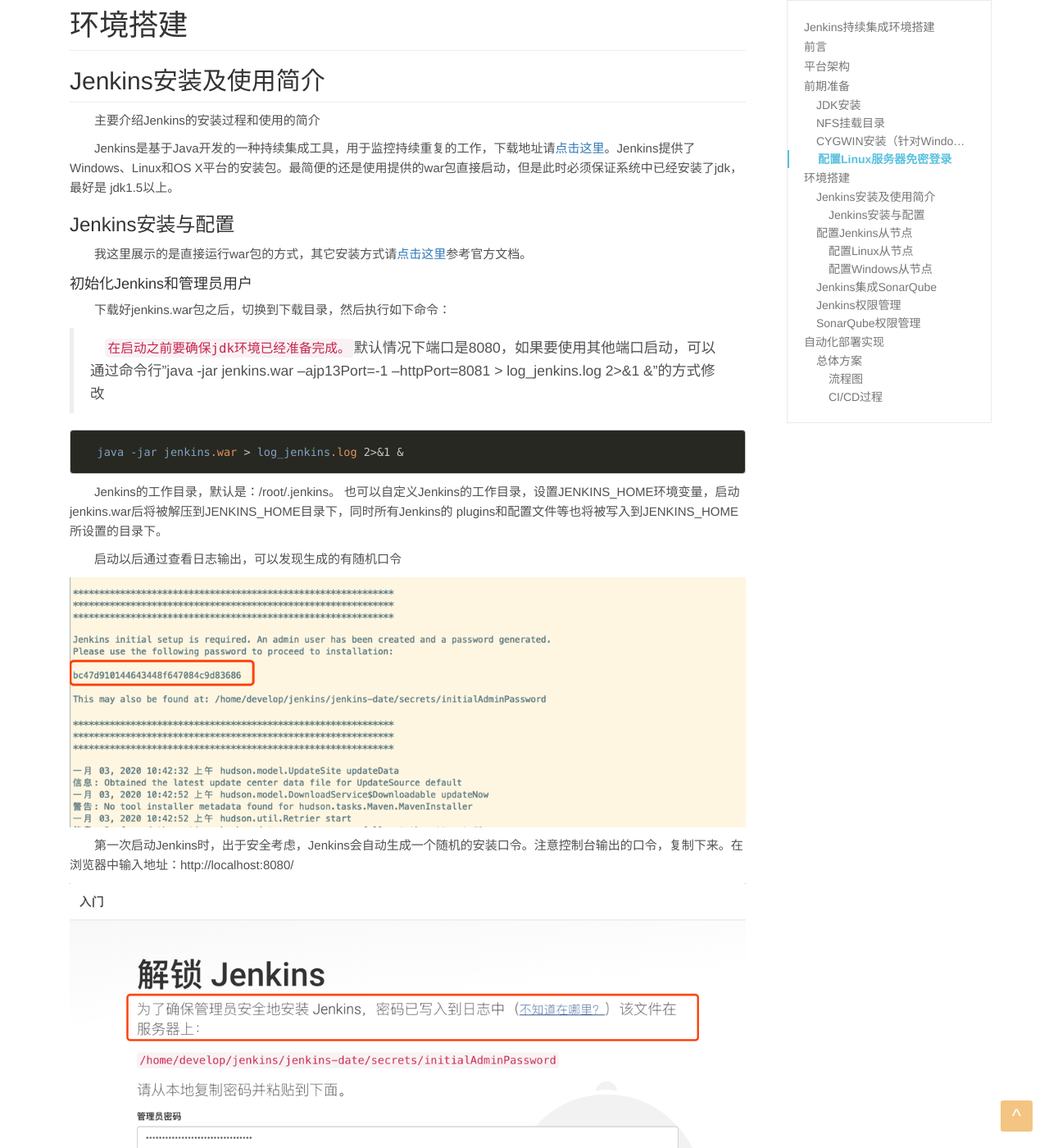
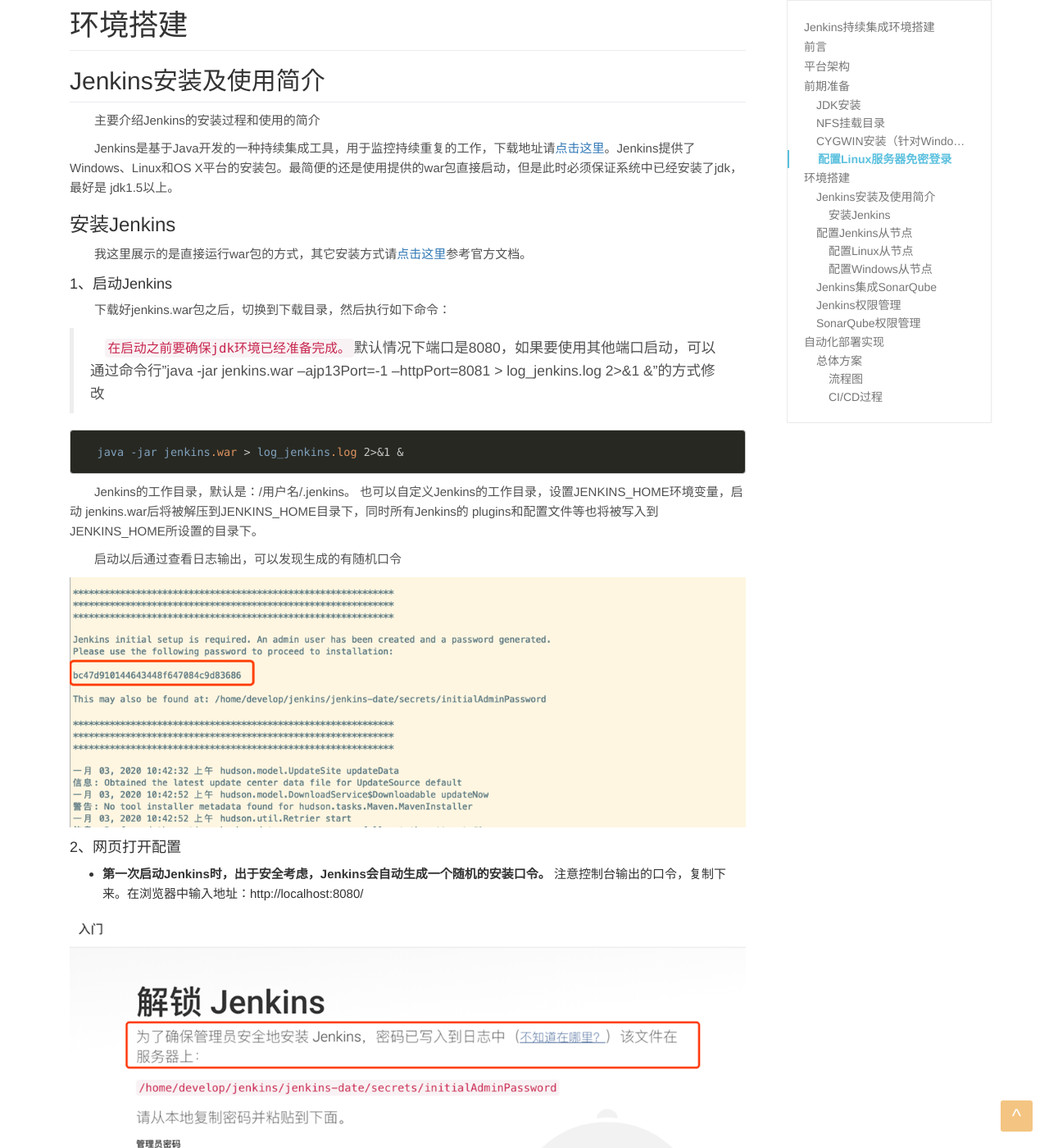
Before and after one commit to howdypl/howdypl.github.io, a Jekyll site: the page built from _posts/2020-01-02-jenkins-summary.md, in a window 1280 px wide and 1400 px high, scrolled down 1731 px. Shown: the whole window at 82% size. Built offline with Jekyll 4.4.1, drawn with Linux system fonts in a browser that asks for light colours; some of the changed text lies outside the part shown.

Commit message:
Jenkins持续集成环境搭建初稿202001031132

````diff
--- a/_posts/2020-01-02-jenkins-summary.md
+++ b/_posts/2020-01-02-jenkins-summary.md
@@ -51,10 +51,10 @@ tags: [Jenkins]
 
 &emsp;&emsp;Jenkins是基于Java开发的一种持续集成工具，用于监控持续重复的工作，下载地址请[点击这里](https://jenkins.io/zh/download/ "Jenkins下载地址")。Jenkins提供了Windows、Linux和OS X平台的安装包。最简便的还是使用提供的war包直接启动，但是此时必须保证系统中已经安装了jdk，最好是 jdk1.5以上。
 
-### Jenkins安装与配置
+### 安装Jenkins
 &emsp;&emsp;我这里展示的是直接运行war包的方式，其它安装方式请[点击这里](https://jenkins.io/zh/doc/book/getting-started/ "官方参考文档")参考官方文档。
 
-#### 初始化Jenkins和管理员用户
+#### 1、启动Jenkins
 &emsp;&emsp;下载好jenkins.war包之后，切换到下载目录，然后执行如下命令：
 
 >&emsp;`在启动之前要确保jdk环境已经准备完成。`默认情况下端口是8080，如果要使用其他端口启动，可以通过命令行"java -jar jenkins.war --ajp13Port=-1 --httpPort=8081 > log_jenkins.log 2>&1 &"的方式修改
@@ -62,16 +62,25 @@ tags: [Jenkins]
 ```
   java -jar jenkins.war > log_jenkins.log 2>&1 &
 ```
-&emsp;&emsp;Jenkins的工作目录，默认是：/root/.jenkins。
+&emsp;&emsp;Jenkins的工作目录，默认是：/用户名/.jenkins。
 也可以自定义Jenkins的工作目录，设置JENKINS_HOME环境变量，启动 jenkins.war后将被解压到JENKINS_HOME目录下，同时所有Jenkins的 plugins和配置文件等也将被写入到JENKINS_HOME所设置的目录下。
 
 &emsp;&emsp;启动以后通过查看日志输出，可以发现生成的有随机口令
 
 ![随机口令](https://howdypl.github.io/img/jenkins/jenkins-1.png "随机口令"){:height="100%" width="100%"}
 
-&emsp;&emsp;第一次启动Jenkins时，出于安全考虑，Jenkins会自动生成一个随机的安装口令。注意控制台输出的口令，复制下来。在浏览器中输入地址：http://localhost:8080/
+#### 2、网页打开配置
 
-![随机口令](https://howdypl.github.io/img/jenkins/jenkins-2.png "随机口令"){:height="100%" width="100%"}
+- **第一次启动Jenkins时，出于安全考虑，Jenkins会自动生成一个随机的安装口令。**
+注意控制台输出的口令，复制下来。在浏览器中输入地址：http://localhost:8080/
+
+![解锁Jenkins](https://howdypl.github.io/img/jenkins/jenkins-2.png "解锁Jenkins"){:height="100%" width="100%"}
+
+- **选择需要安装的插件**
+选择默认推荐即可，会安装通用的社区插件，剩下的可以在使用的时候再进行安装。
+
+![安装插件](https://howdypl.github.io/img/jenkins/jenkins-3.png "安装插件"){:height="100%" width="100%"}
+
 
 ## 配置Jenkins从节点
 
````
Also changed, not shown: img/jenkins/jenkins-2.png, img/jenkins/jenkins-3.png (added), img/jenkins/jenkins-4.png (added), img/jenkins/jenkins-5.png (added), img/jenkins/jenkins-6.png (added), img/jenkins/jenkins-7.png (added).
